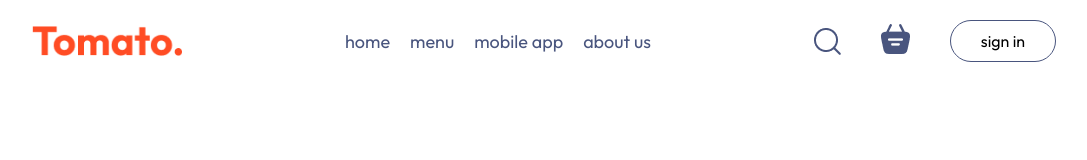
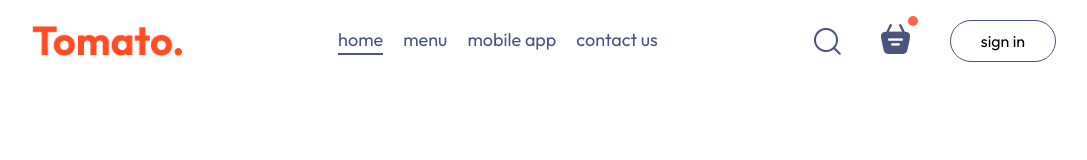
Before and after one commit to Riki-Zf/Food-delivery, a React (Vite) app in the folder frontend/: page / in a window 1280 px wide. Shown: the top 160 px of the page, without its empty margins (96-1183 px from the left). Built offline with nearby package versions, Linux system fonts and the light colour scheme.

Commit message:
complete navbar

```diff
--- a/frontend/src/components/navbar/Navbar.css
+++ b/frontend/src/components/navbar/Navbar.css
@@ -31,3 +31,19 @@
 .navbar button:hover {
   background-color: rgba(255, 99, 71, 0.475);
 }
+.navbar .active {
+  padding-bottom: 2px;
+  border-bottom: 2px solid #49557e;
+}
+.navbar-search-icon {
+  position: relative;
+}
+.navbar-search-icon .dot {
+  position: absolute;
+  min-width: 10px;
+  min-height: 10px;
+  background-color: tomato;
+  border-radius: 5px;
+  top: -8px;
+  right: -8px;
+}
--- a/frontend/src/components/navbar/Navbar.jsx
+++ b/frontend/src/components/navbar/Navbar.jsx
@@ -1,15 +1,25 @@
-import React from "react";
+import React, { useState } from "react";
 import "./Navbar.css";
 import { assets } from "../../assets/assets";
 const Navbar = () => {
+  //menu underline
+  const [menu, setMenu] = useState("home");
   return (
     <div className="navbar">
       <img src={assets.logo} alt="" className="logo" />
       <ul className="navbar-menu">
-        <li>home</li>
-        <li>menu</li>
-        <li>mobile app</li>
-        <li>about us</li>
+        <li onClick={() => setMenu("home")} className={menu === "home" ? "active" : ""}>
+          home
+        </li>
+        <li onClick={() => setMenu("menu")} className={menu === "menu" ? "active" : ""}>
+          menu
+        </li>
+        <li onClick={() => setMenu("mobile-app")} className={menu === "mobile-app" ? "active" : ""}>
+          mobile app
+        </li>
+        <li onClick={() => setMenu("contact-us")} className={menu === "contact-us" ? "active" : ""}>
+          contact us
+        </li>
       </ul>
       <div className="navbar-right">
         <img src={assets.search_icon} alt="" />
--- a/frontend/src/index.css
+++ b/frontend/src/index.css
@@ -16,3 +16,6 @@
   width: 80%;
   margin: auto;
 }
+.navbar li {
+  cursor: pointer;
+}
```
